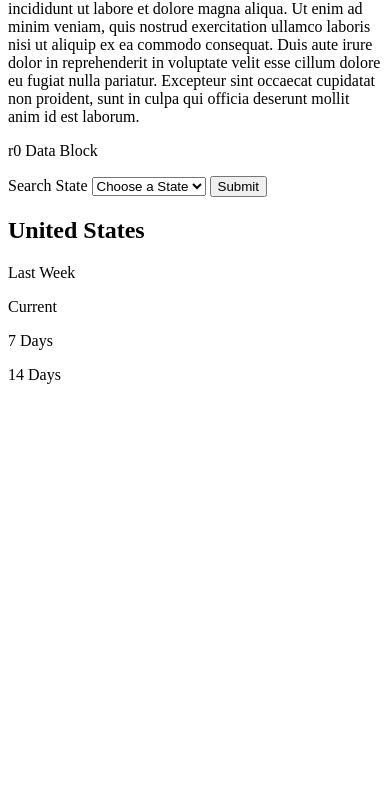
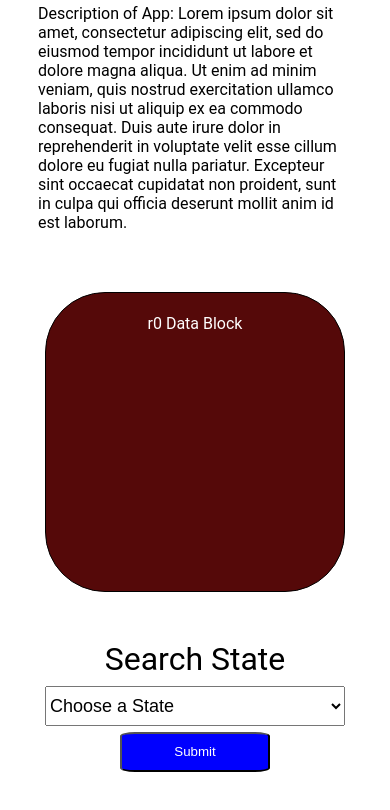
Before and after one commit to ikarskarn/covid19_app, a plain HTML site: page index.html in a window 390 px wide. Shown: the part 153-963 px from the top of the page. Before the commit the page ends 844 px from the top, so only its background shows below. Drawn offline with nearby package versions, Linux system fonts and the light colour scheme.

Commit message:
added basic mobile css

```diff
--- a/index.css
+++ b/index.css
@@ -0,0 +1,218 @@
+* {
+    box-sizing: border-box;
+}
+
+body {
+    font-family: 'Roboto', sans-serif;
+}
+
+button:hover {
+    cursor: pointer;
+}
+
+main {
+    padding: 30px;
+}
+
+h1, h2 {
+    text-align: center;
+}
+
+header {
+    margin-bottom: 30px;
+}
+
+/*#region container*/
+.container {
+    display: flex;
+    flex-direction: column;
+    justify-content: center;
+}
+
+.r0-readout {
+    width: 300px;
+    height: 300px;
+    border: 1px solid black;
+    align-self: center;
+    background-color: rgb(85, 9, 9);
+    color: white;
+    margin: 30px auto;
+    padding: 5px;
+    text-align: center;
+    border-radius: 20%;
+}
+
+/*#region state-block*/
+
+.state-block {
+    margin: 15px auto;
+}
+
+#js-form {
+    display: flex;
+    flex-direction: column;
+    width: 300px;
+}
+
+.search-term {
+    width: 100%;
+    height: 40px;
+    font-size: 32px;
+    text-align: center;
+    margin: 3px auto;
+}
+
+.search-state {
+    width: 100%;
+    height: 40px;
+    font-size: 18px;
+    margin: 3px auto;
+}
+
+#js-pick-state {
+    width: 50%;
+    height: 40px;
+    align-self: center;
+    border-radius: 10%;
+    margin: 3px auto;
+    background-color: blue;
+    color: white;
+}
+
+/*#endregion state-block*/
+
+/*#region data readout*/
+
+.data-readout {
+    display: flex;
+    flex-direction: column;
+}
+
+.state-name {
+    font-size: 28px;
+}
+
+/*#region data block*/
+
+.data-block {
+    display: flex;
+    flex-direction: column;
+    margin: 10px auto;
+}
+
+.data-last, .data-current, .future-block {
+    display: flex;
+    flex-direction: column;
+    width: 250px;
+    height: 250px;
+    border: 1px solid black;
+    border-radius: 10%;
+    justify-content: center;
+    font-size: 22px;
+    margin: 10px auto;
+}
+
+.data-last p, .data-current p, .future-block p {
+    text-align: center;
+}
+
+.future-block {
+    display: flex;
+    flex-direction: column;
+}
+
+.data-seven-day, .data-fourteen-day {
+    margin: 0px auto;
+    width: 100%;
+}
+
+.data-seven-day {
+    border-bottom: 1px solid black;
+}
+
+.data-fourteen-day {
+    border-top: 1px solid black;
+}
+
+/*#endregion data block*/
+
+/*#endregion data block*/
+
+/*#endregion container*/
+
+
+
+/*
+
+
+
+
+#js-form {
+    margin: auto;
+    height: 100px;
+    width: 750px;
+    display: flex;
+    flex-direction: row;
+    justify-content: space-evenly;
+}
+
+.search-term, #js-search-term, #js-pick-state {
+    margin: auto 10px;
+}
+
+.search-term, #js-pick-state {
+    width: 200px;
+}
+
+.js-search-state {
+    height: 50px;
+    width: 50%;
+}
+
+.search-term {
+    font-size: 28px;
+}
+
+.js-search-state {
+    height: 28px;
+    margin: auto 20px;
+}
+
+#js-data-readout {
+    align-self: center;
+}
+
+#js-data-block {
+    display: flex;
+}
+
+.last-week, .current, .js-future-block {
+    width: 250px;
+    height: 250px;
+    border: 1px solid black;
+    text-align: center;
+}
+
+.js-future-block {
+    display: flex;
+    flex-direction: column;
+    justify-content: space-evenly;
+}
+
+.seven-day, .fourteen-day {
+    height: 100%;
+    width: 100%;
+    border: 1px solid black;
+}
+
+.last-week p, .current p, .seven-day p, .fourteen-day p {
+    border-bottom: 2px solid black;
+}
+*/
+@media screen and (min-width: 480px) {
+
+}
+
+@media screen and (min-width: 1024px) {
+
+}
--- a/index.html
+++ b/index.html
@@ -19,28 +19,36 @@
 
         <div class='container'>
 
-            <section id='js-r0-readout'>
+            <section class='r0-readout'>
                 <p>r0 Data Block</p>
             </section>
 
-            <section id='js-pick-state'>
+            <section class='state-block'>
                 <form id="js-form">
                     <label class="search-term" for="search-state">Search State</label>
-                    <select name="search-state" class="js-search-state" required>
+                    <select name="search-state" class="search-state" required>
                         <option value="" disabled selected>Choose a State</option>
                     </select>
                     <button type='button' id='js-pick-state'>Submit</button>
                 </form>
             </section>
 
-            <section id="js-data-readout">
-                <h2 class='state'>United States</h2>
-                <section id='js-data-block'>
-                    <p>Last Week</p>
-                    <p>Current</p>
-                    <div class='js-future-block'>
-                        <p>7 Days</p>
-                        <p>14 Days</p>
+            <section class="data-readout">
+                <h2 class='state-name'>United States</h2>
+                <section class='data-block'>
+                    <div class="data-last">
+                        <p>Last Week</p>
+                    </div>
+                    <div class="data-current">
+                        <p>Current</p>
+                    </div>
+                    <div class='future-block'>
+                        <div class="data-seven-day">
+                            <p>7 Days</p>
+                        </div>
+                        <div class="data-fourteen-day">
+                            <p>14 Days</p>
+                        </div>
                     </div>
                 </section>
             </section>
```
